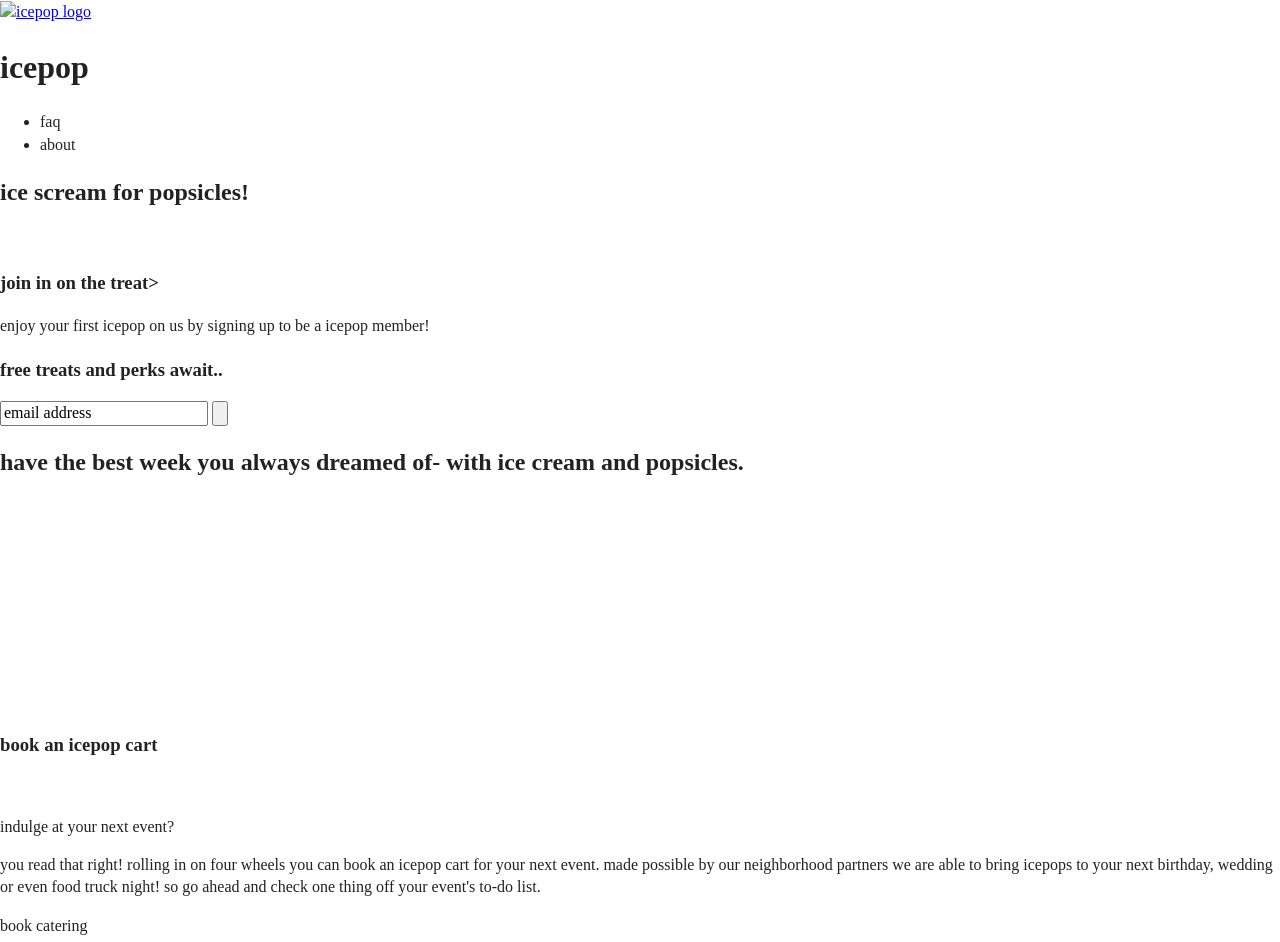
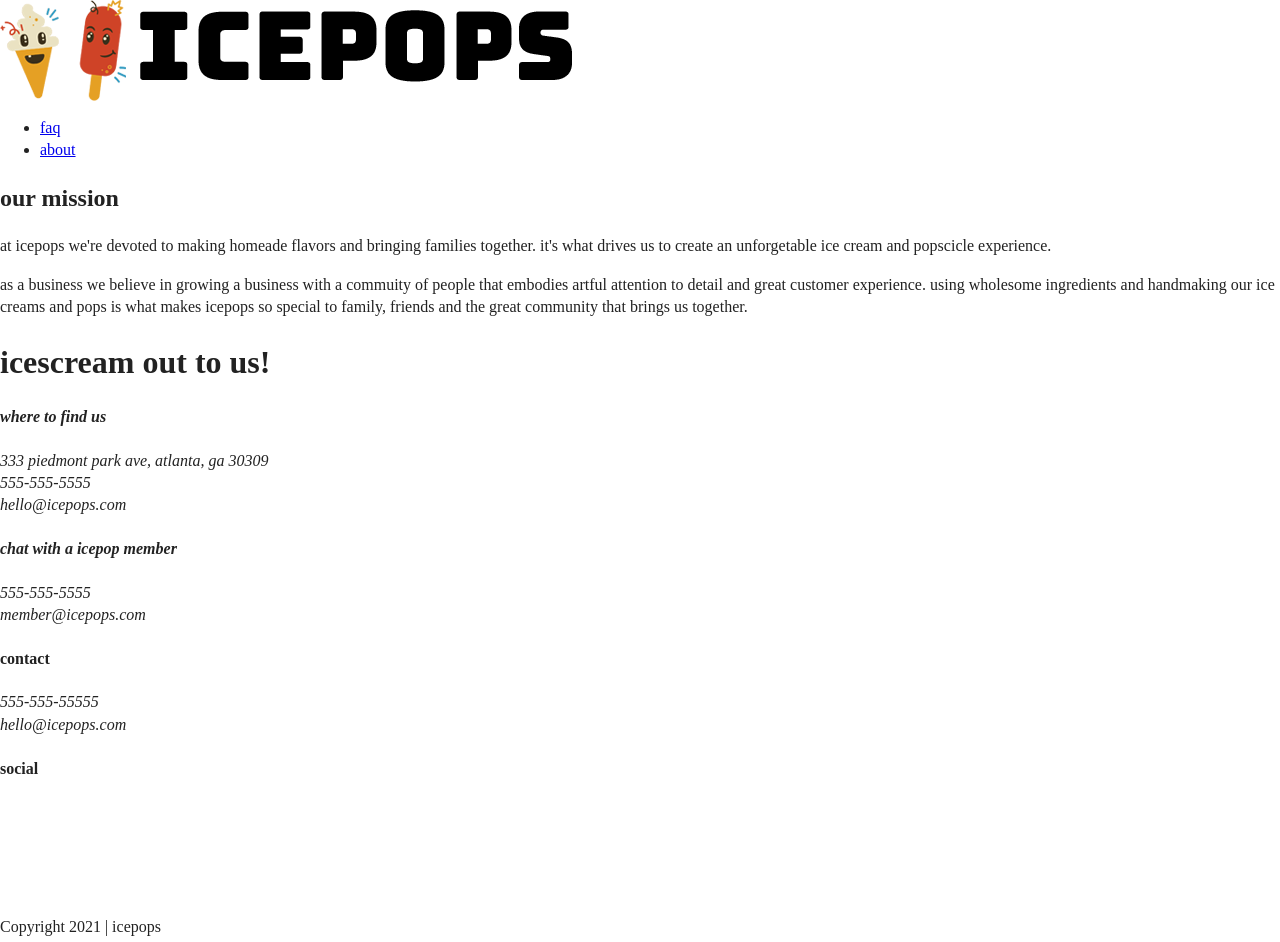
Before and after one commit to Catarina-M/ice-pop, a website: page about/index.html in a window 1280 px wide. Drawn offline with Linux system fonts and the light colour scheme; files whose address does not match are found by name.

Commit message:
Created html content and structure for about page

```diff
--- a/about/index.html
+++ b/about/index.html
@@ -3,7 +3,8 @@
 
 <head>
   <meta charset="utf-8">
-  <title>Icepops</title>
+   <meta http-equiv="x-ua-compatible" content="ie=edge">
+  <title>Icepops | ABOUT</title>
   <meta name="description" content="">
   <meta name="viewport" content="width=device-width, initial-scale=1">
 
@@ -22,92 +23,96 @@
   <meta name="theme-color" content="#fafafa">
 </head>
 
+
 <body>
 
 <header>
   <div class="content-wrapper">
-      <a href="#"><img src="" alt="icepop logo"></a>
-      <h1>icepop</h1>
+   <a href="#"><img src="img/icepops.png" alt="icepop logo"></a>
     <div class="header-divider">
       <nav>
         <ul>
-              <li><a href="faq/index.html" target="_blank"></a>faq</li>
-              <li><a href="about/index.html" target="_blank"></a>about</li>
+          <li><a href="../faq/index.html" target="_blank">faq</a></li>
+          <li><a href="../about/index.html" target="_blank">about</a></li>
         </ul>
       </nav>
+    </div>
   </div>
 </header>
 
 <main>
-  <section>
- <div class="main-heading">
-      <h2>ice <span>s</span>cream for popsicles!</h2>
-  <div class="hero-img">
-        <img src="" alt=""/>
-  </div>
-  </div>
+
+  <section class="mission">
+    <div class="content-wrapper">
+        <h2>our mission</h2>
+      <div class="mission-content">
+        <p>at icepops we're devoted to making homeade flavors and bringing families together.
+         it's what drives us to create an unforgetable ice cream and popscicle experience.</p>
+
+
+         <p>as a business we believe in growing a business with a commuity of people that embodies
+         artful attention to detail and great customer experience. using wholesome ingredients
+         and handmaking our ice creams and pops is what makes icepops so special to family, friends
+         and the great community that brings us together.</p>
+      </div> <!-- mission content wrapper ends -->
+    </div> <!-- content-wrapper -->
  </section>
 
-  <aside>
-    <div class="form">
-      <h3>join in on the treat></h3>
-      <p>enjoy your first icepop on us by signing up to be a icepop member!</p>
-      <h3>free treats and perks await..</h3>
-    <div class="email-button">
-      <input type="text" name="name" value="email address">
-      <input type="button" name="find a store">
+ <section class="map">
+  <figure>
+
+  </figure>
+
+ </section>
+
+
+<section class="contact-section">
+  <div class="content-wrapper">
+    <h1>icescream out to us!</h1>
+  <address class="contact-info">
+    <div>
+      <h4>where to find us</h4>
+        <p>333 piedmont park ave, atlanta, ga 30309<br>
+         555-555-5555<br>
+         hello@icepops.com
+        </p>
     </div>
+    <div>
+       <h4>chat with a icepop member</h4>
+      <p>555-555-5555<br>
+         member@icepops.com
+      </p>
     </div>
-  </aside>
+   </address>
+  </div> <!--content-wrapper ends -->
+</section>
 
-    <h2>have the best week you always dreamed of- with ice cream and popsicles.</h2>
-      <div class="icons">
-        <img src="" alt="">
-          <p></p>
-         <img src="" alt="">
-          <p></p>
-         <img src="" alt="">
-          <p></p>
-         <img src="" alt="">
-          <p></p>
-         <img src="" alt="">
-          <p></p>
-         <img src="" alt="">
-          <p></p>
-      </div>
-    <div class="events">
-      <h3>book an icepop cart</h3>
-      <img src="" alt="">
-      <p>indulge at your next event?</p>
-      <p> you read that right! rolling in on four wheels you can book an icepop cart for your next event.
-          made possible by our neighborhood partners we are able to bring icepops to your next birthday,
-          wedding or even food truck night! so go ahead and check one thing off your event's to-do list.
-      </p>
-    <div class="button">
-       <p>book catering</p>
-    </div>
-    </div>
 </main>
 
 <footer>
   <div class="content-wrapper">
     <div class="footer-content">
       <div class="contact">
+          <h4>contact</h4>
           <address>
-
+            <p>555-555-55555<br>
+               hello@icepops.com
+             </p>
           </address>
      </div>
      <div class="social">
+          <h4>social</h4>
         <div class="social-icons">
-              <p><a href="https://www.facebook.com/ice-pop" target="_blank"></a></p>
-              <p><a href="https://www.instagram.com/ice-pop" target="_blank"></a></p>
-              <p><a href="https://www.twitter.com/ice-pop" target="_blank"></a></p>
+          <p><a href="https://www.facebook.com/ice-pop" target="_blank"><img src="" alt=""/></a></p>
+          <p><a href="https://www.instagram.com/ice-pop" target="_blank"><img src="" alt=""/></a></p>
+          <p><a href="https://www.twitter.com/ice-pop" target="_blank"><img src="" alt=""/></a></p>
         </div>
       </div>
     </div>
   </div>
+
   <div class="copyright">
-
+    <p>Copyright 2021 | icepops</p>
  </div>
 </footer>
 
```
Also changed, not shown: faq/index.html (+2 -1 lines), index.html (+12 -12 lines), img/icepop-stand.png (added), img/icepops.png (added), 3 other files. Lines whose indentation alone changed are shown as unchanged.
